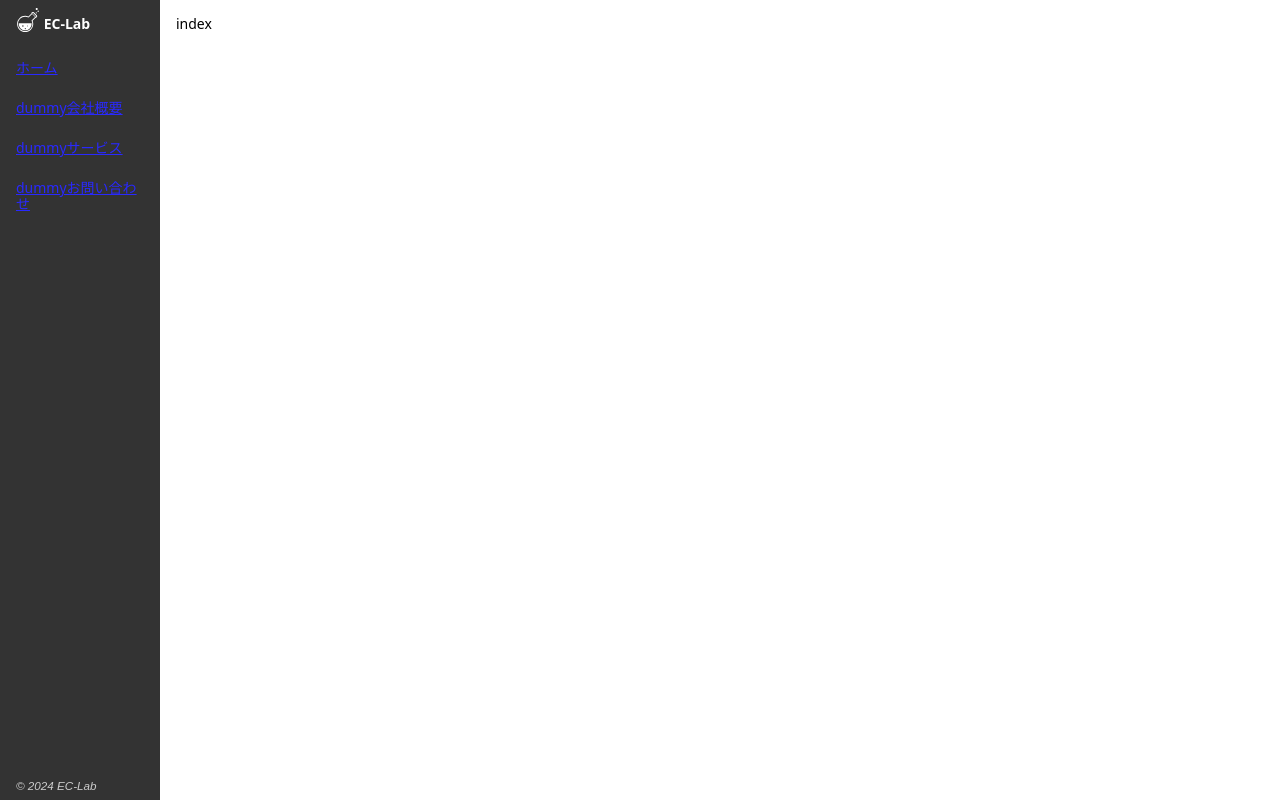
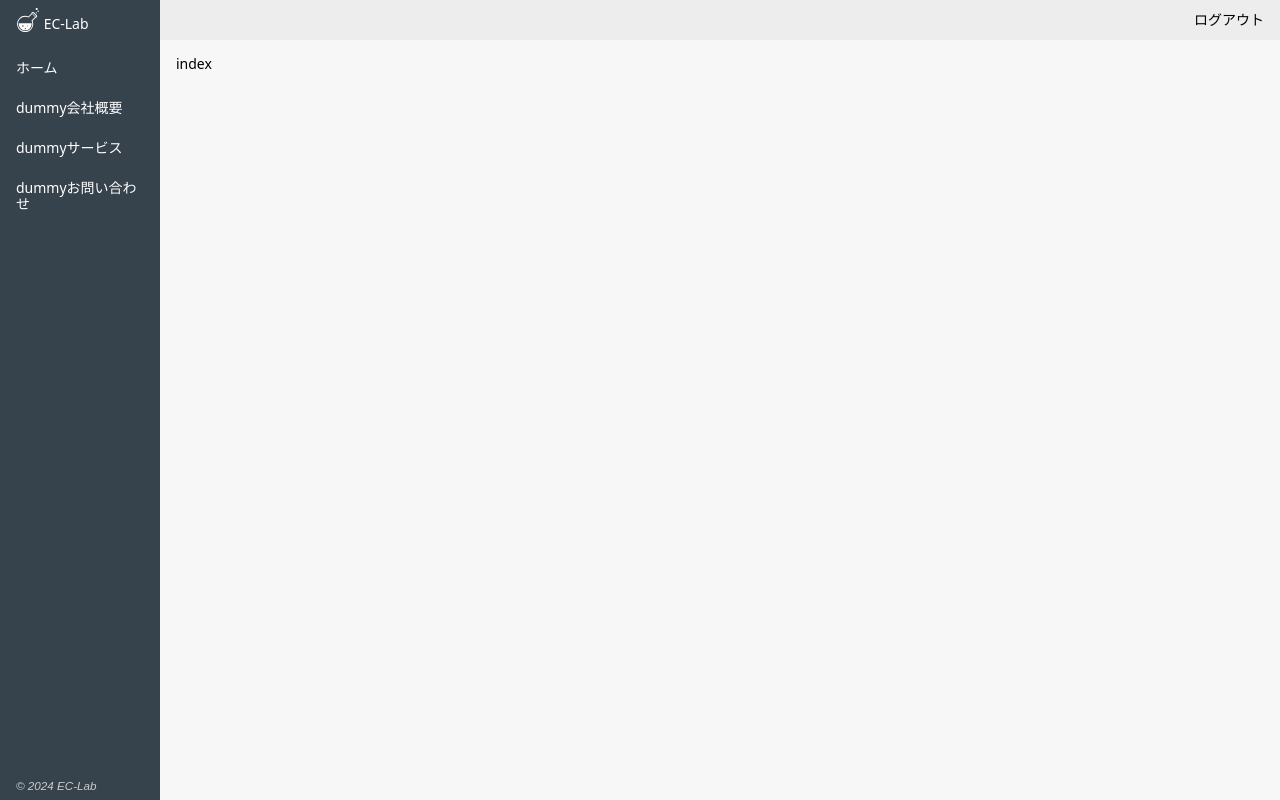
Before and after one commit to choimaru/ec-lab, a Nuxt app: page / in a window 1280 px wide. Built offline with nearby package versions, Linux system fonts and the light colour scheme.

Commit message:
デフォルトレイアウト

```diff
--- a/src/layouts/default.vue
+++ b/src/layouts/default.vue
@@ -10,10 +10,10 @@ const naviList = [
 <template>
   <div class="container">
     <div class="sidebar">
-      <header class="header">
+      <div class="logo">
         <img src="~/assets/icons/round_flask_white.svg" width="24px" height="24px" alt="logo" />
         EC-Lab
-      </header>
+      </div>
       <nav class="nav">
         <ul class="ul">
           <li v-for="navi in naviList">
@@ -23,9 +23,12 @@ const naviList = [
       </nav>
       <footer class="footer">© {{ new Date().getFullYear() }} EC-Lab</footer>
     </div>
-    <main class="main">
-      <slot />
-    </main>
+    <div class="content">
+      <header class="header">ログアウト</header>
+      <main class="main">
+        <slot />
+      </main>
+    </div>
   </div>
 </template>
 
@@ -43,12 +46,11 @@ const naviList = [
   height: auto;
   padding: 8px 0;
   color: #fff;
-  background-color: #333;
+  background-color: #36424c;
 }
 
-.header {
+.logo {
   padding-left: 16px;
-  font-weight: bold;
 }
 
 .nav {
@@ -60,15 +62,32 @@ const naviList = [
   display: inline-block;
   width: 100%;
   padding: 12px 16px;
+  color: #fff;
+  text-decoration: none;
 
   &:hover {
     text-decoration: underline;
-    background-color: #414141;
+    background-color: #4b5c6a;
   }
 }
 
+.content {
+  flex: 1;
+}
+
+.header {
+  display: flex;
+  align-items: center;
+  justify-content: right;
+  height: 40px;
+  padding: 16px;
+  background-color: #ededed;
+}
+
 .main {
+  min-height: calc(100vh - 40px);
   padding: 16px;
+  background-color: #f7f7f7;
 }
 
 .footer {
```
